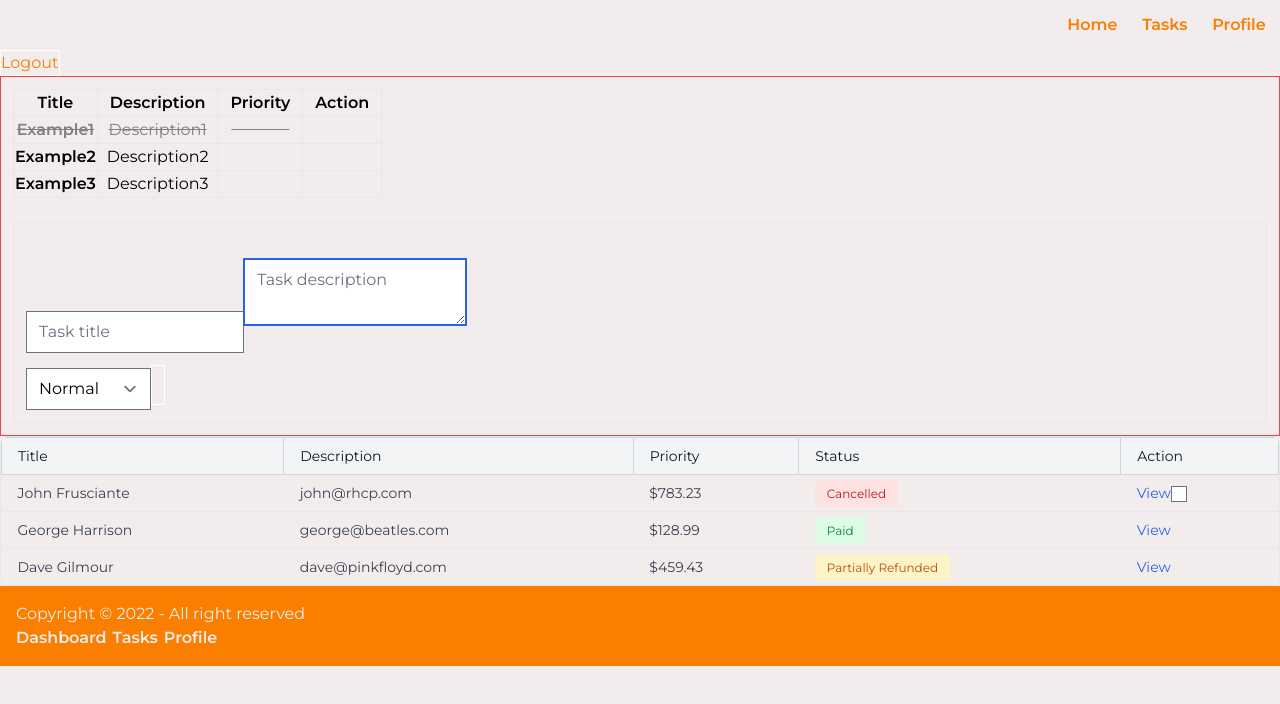
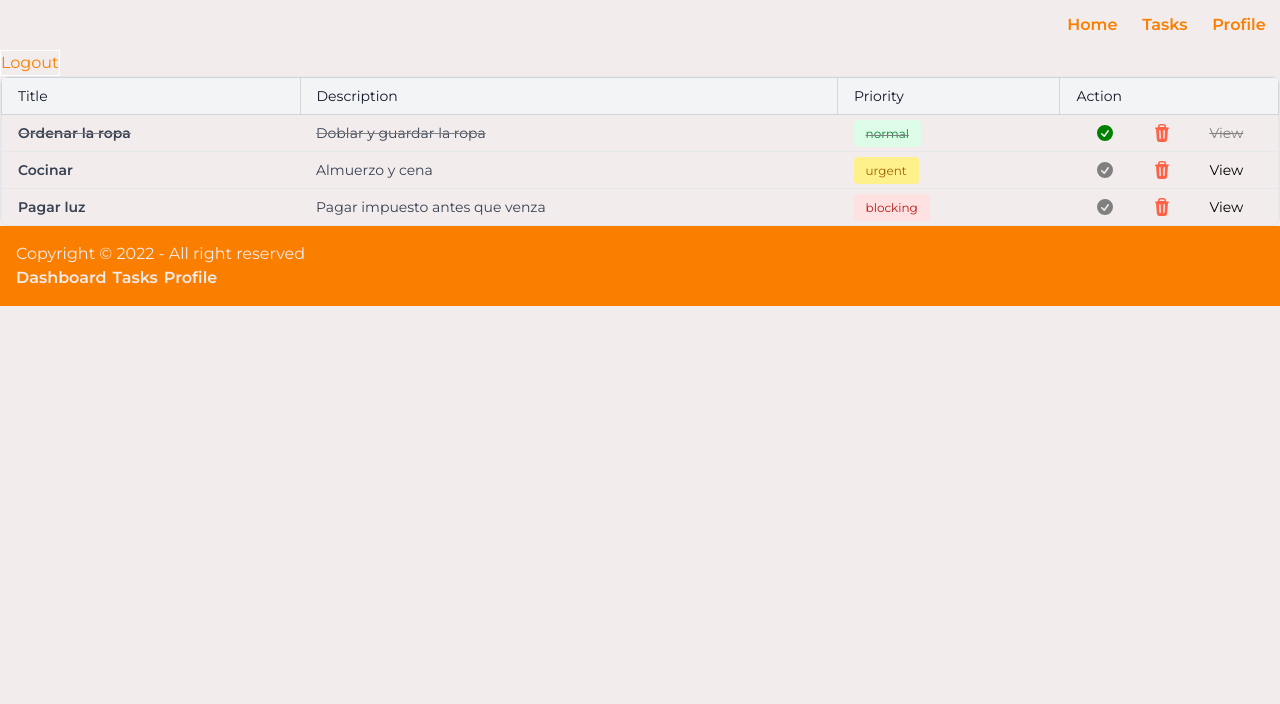
Before and after one commit to LocusNiger/open-bootcamp-project, a React (Vite) app: page /tasks in a window 1280 px wide. Shown: the top 704 px of the page. Built offline with nearby package versions, Linux system fonts and the light colour scheme.

Commit message:
feat: new table component (for tasks in home)

```diff
--- a/src/components/container/TaskListComponent.jsx
+++ b/src/components/container/TaskListComponent.jsx
@@ -3,6 +3,7 @@ import { useEffect, useState } from "react";
 /* Models */
 import { LEVELS } from "../../models/levels.enum";
 import { Task } from "../../models/task.class";
+
 /* Components */
 import TaskForm from "../pure/forms/TaskForm";
 import TaskComponent from "../pure/TaskComponent";
@@ -38,7 +39,6 @@ const TaskListComponent = () => {
 
   /* Función para eliminar la tarea que recibe */
   const deleteTask = (task) => {
-    console.log("Tarea eliminada");
     const index = tasks.indexOf(task); /* busco el índice de la tarea a modificar */
     const tempTasks = [...tasks]; /* arreglo temporal para hacer las modificaciones */
     tempTasks.splice(index, 1); /* elimino la tarea en el arreglo temporal */
@@ -59,9 +59,9 @@ const TaskListComponent = () => {
           {/* card header (title) */}
 
           {/* card body (content) */}
-          <div className="card-body card-styles" data-mdb-perfect-scrollbar="true">
+          <div className="" data-mdb-perfect-scrollbar="true">
             {tasks.length > 0 ? (
-              <div className="p-3 col-12 m-0 row">
+              <div className="p-3">
                 <table>
                   <thead>
                     <tr>
@@ -88,7 +88,7 @@ const TaskListComponent = () => {
                 </table>
               </div>
             ) : (
-              <div className="p-3 col-12 m-0 row text-center">
+              <div className="p-3">
                 <h4>You are up to date with your tasks!</h4>
               </div>
             )}
--- a/src/components/pure/TaskComponent.jsx
+++ b/src/components/pure/TaskComponent.jsx
@@ -1,11 +1,12 @@
 import PropTypes from "prop-types";
 import { useEffect } from "react";
+import { Link } from "react-router-dom";
 import { LEVELS } from "../../models/levels.enum";
 import { Task } from "../../models/task.class";
 import "../../styles/task.scss";
 
 /* Componente que renderiza la tarea que le pasan por prop */
-const TaskComponent = ({ task, complete, deleteTask }) => {
+const TaskComponent = ({ task, complete, deleteTask, key }) => {
   /* Cada vez que se modifique una tarea, se ejecutara el useEffect */
   useEffect(() => {
     console.log("Created task");
@@ -19,21 +20,17 @@ const TaskComponent = ({ task, complete, deleteTask }) => {
     switch (task.level) {
       case LEVELS.NORMAL:
         return (
-          <p className="mb-0">
-            <span className="badge bg-primary">{task.level}</span>
-          </p>
+          <strong className="rounded bg-green-100 px-3 py-1.5 text-xs font-medium text-green-700">{task.level}</strong>
         );
       case LEVELS.URGENT:
         return (
-          <p className="mb-0">
-            <span className="badge bg-warning">{task.level}</span>
-          </p>
+          <strong className="rounded bg-yellow-200 px-3 py-1.5 text-xs font-medium text-yellow-700">
+            {task.level}
+          </strong>
         );
       case LEVELS.BLOCKING:
         return (
-          <p className="mb-0">
-            <span className="badge bg-danger">{task.level}</span>
-          </p>
+          <strong className="rounded bg-red-100 px-3 py-1.5 text-xs font-medium text-red-700">{task.level}</strong>
         );
       default:
         break;
@@ -44,35 +41,67 @@ const TaskComponent = ({ task, complete, deleteTask }) => {
   const taskCompletedIcon = () => {
     if (task.completed) {
       return (
-        <i
-          className="bi bi-check-square-fill"
+        <svg
+          xmlns="http://www.w3.org/2000/svg"
+          viewBox="0 0 20 20"
+          fill="currentColor"
+          className="w-5 h-5"
           onClick={() => complete(task)}
-          style={{ color: "green", fontSize: "1rem" }}
-        ></i>
+          style={{ color: "green", fontSize: "1rem", cursor: "pointer" }}
+        >
+          <path
+            fillRule="evenodd"
+            d="M10 18a8 8 0 100-16 8 8 0 000 16zm3.857-9.809a.75.75 0 00-1.214-.882l-3.483 4.79-1.88-1.88a.75.75 0 10-1.06 1.061l2.5 2.5a.75.75 0 001.137-.089l4-5.5z"
+            clipRule="evenodd"
+          />
+        </svg>
       );
     } else {
       return (
-        <i
-          className="bi bi-check-square"
+        <svg
+          xmlns="http://www.w3.org/2000/svg"
+          viewBox="0 0 20 20"
+          fill="currentColor"
+          className="w-5 h-5"
           onClick={() => complete(task)}
-          style={{ color: "grey", fontSize: "1rem" }}
-        ></i>
+          style={{ color: "grey", fontSize: "1rem", cursor: "pointer" }}
+        >
+          <path
+            fillRule="evenodd"
+            d="M10 18a8 8 0 100-16 8 8 0 000 16zm3.857-9.809a.75.75 0 00-1.214-.882l-3.483 4.79-1.88-1.88a.75.75 0 10-1.06 1.061l2.5 2.5a.75.75 0 001.137-.089l4-5.5z"
+            clipRule="evenodd"
+          />
+        </svg>
       );
     }
   };
 
   return (
-    <tr className={task.completed ? "fw-normal border task-completed" : "fw-normal border"}>
-      <td className="border text-center">
-        <span className="task-name ">{task.name}</span>
+    <tr className={task.completed ? "border task-completed" : "border"}>
+      <td className="whitespace-nowrap px-4 py-2 text-gray-700">
+        <span className="task-name">{task.name}</span>
       </td>
-      <td className="text-center border">
+      <td className="whitespace-nowrap px-4 py-2 text-gray-700">
         <span>{task.description}</span>
       </td>
-      <td className="border text-center">{taskLevelBadge()}</td>
-      <td className="d-flex justify-content-around align-items-center border">
+      <td className="whitespace-nowrap px-4 py-2">{taskLevelBadge()}</td>
+      <td className="whitespace-nowrap px-4 py-2 flex justify-around">
         {taskCompletedIcon()}
-        <i className="bi bi-trash" style={{ color: "tomato", fontSize: "1rem" }} onClick={() => deleteTask(task)}></i>
+        <svg
+          xmlns="http://www.w3.org/2000/svg"
+          viewBox="0 0 20 20"
+          fill="currentColor"
+          className="w-5 h-5"
+          style={{ color: "tomato" }}
+          onClick={() => deleteTask(task)}
+        >
+          <path
+            fillRule="evenodd"
+            d="M8.75 1A2.75 2.75 0 006 3.75v.443c-.795.077-1.584.176-2.365.298a.75.75 0 10.23 1.482l.149-.022.841 10.518A2.75 2.75 0 007.596 19h4.807a2.75 2.75 0 002.742-2.53l.841-10.52.149.023a.75.75 0 00.23-1.482A41.03 41.03 0 0014 4.193V3.75A2.75 2.75 0 0011.25 1h-2.5zM10 4c.84 0 1.673.025 2.5.075V3.75c0-.69-.56-1.25-1.25-1.25h-2.5c-.69 0-1.25.56-1.25 1.25v.325C8.327 4.025 9.16 4 10 4zM8.58 7.72a.75.75 0 00-1.5.06l.3 7.5a.75.75 0 101.5-.06l-.3-7.5zm4.34.06a.75.75 0 10-1.5-.06l-.3 7.5a.75.75 0 101.5.06l.3-7.5z"
+            clipRule="evenodd"
+          />
+        </svg>
+        <Link to={`/tasks/${task.key}`}>View</Link>
       </td>
     </tr>
   );
--- a/src/components/pure/TaskTableComponent.jsx
+++ b/src/components/pure/TaskTableComponent.jsx
@@ -1,4 +1,56 @@
+import { useEffect, useState } from "react";
+
+/* Models */
+import { LEVELS } from "../../models/levels.enum";
+import { Task } from "../../models/task.class";
+
+/* Components */
+import TaskForm from "../pure/forms/TaskForm";
+import TaskComponent from "../pure/TaskComponent";
+
+/* Componente contenedor de lista de tareas */
 export default function TaskTableComponent() {
+  /* Creo una nueva tarea con el constructor (Task) */
+  const defaultTask1 = new Task("Ordenar la ropa", "Doblar y guardar la ropa", true, LEVELS.NORMAL);
+  const defaultTask2 = new Task("Cocinar", "Almuerzo y cena", false, LEVELS.URGENT);
+  const defaultTask3 = new Task("Pagar luz", "Pagar impuesto antes que venza", false, LEVELS.BLOCKING);
+
+  /* Estado para manejar las tareas */
+  const [tasks, setTasks] = useState([defaultTask1, defaultTask2, defaultTask3]);
+  const [loading, setLoading] = useState(false);
+
+  /* Control de ciclo de vida del componente. Se renderiza c/vez que cambie una tarea */
+  useEffect(() => {
+    setLoading(true);
+    console.log("Task state has been modified. Loading: " + loading);
+    setLoading(false);
+    return () => {
+      console.log("TaskList component is going to unmount");
+    };
+  }, [tasks]);
+
+  /* Función para marcar como completada la tarea que recibe */
+  const completeTask = (task) => {
+    const index = tasks.indexOf(task); /* busco el índice de la tarea a modificar */
+    const tempTasks = [...tasks]; /* arreglo temporal para hacer las modificaciones */
+    tempTasks[index].completed = !tempTasks[index].completed; /* cambio el atributo completed */
+    setTasks(tempTasks); /* seteo el arreglo ya modificado */
+  };
+
+  /* Función para eliminar la tarea que recibe */
+  const deleteTask = (task) => {
+    const index = tasks.indexOf(task); /* busco el índice de la tarea a modificar */
+    const tempTasks = [...tasks]; /* arreglo temporal para hacer las modificaciones */
+    tempTasks.splice(index, 1); /* elimino la tarea en el arreglo temporal */
+    setTasks(tempTasks); /* seteo el arreglo ya modificado */
+  };
+
+  /* Función para agregar una nueva tarea */
+  const addTask = (task) => {
+    const tempTasks = [...tasks];
+    tempTasks.push(task);
+    setTasks(tempTasks);
+  };
   return (
     <div>
       <div className="overflow-hidden overflow-x-auto rounded-lg border border-gray-200">
@@ -14,9 +66,7 @@ export default function TaskTableComponent() {
               <th className="border border-gray-300 whitespace-nowrap px-4 py-2 text-left font-medium text-gray-900">
                 <div className="flex items-center gap-2">Priority</div>
               </th>
-              <th className="border border-gray-300 whitespace-nowrap px-4 py-2 text-left font-medium text-gray-900">
-                Status
-              </th>
+
               <th className="border border-gray-300 whitespace-nowrap px-4 py-2 text-left font-medium text-gray-900">
                 Action
               </th>
@@ -24,50 +74,10 @@ export default function TaskTableComponent() {
           </thead>
 
           <tbody className="divide-y divide-gray-200">
-            <tr>
-              <td className="whitespace-nowrap px-4 py-2 text-gray-700">John Frusciante</td>
-              <td className="whitespace-nowrap px-4 py-2 text-gray-700">john@rhcp.com</td>
-              <td className="whitespace-nowrap px-4 py-2 text-gray-700">$783.23</td>
-              <td className="whitespace-nowrap px-4 py-2">
-                <strong className="rounded bg-red-100 px-3 py-1.5 text-xs font-medium text-red-700">Cancelled</strong>
-              </td>
-              <td className="whitespace-nowrap px-4 py-2">
-                <a href="#" className="text-sm font-medium text-blue-600 hover:underline">
-                  View
-                </a>
-                <input type="checkbox" />
-              </td>
-            </tr>
-
-            <tr>
-              <td className="whitespace-nowrap px-4 py-2 text-gray-700">George Harrison</td>
-              <td className="whitespace-nowrap px-4 py-2 text-gray-700">george@beatles.com</td>
-              <td className="whitespace-nowrap px-4 py-2 text-gray-700">$128.99</td>
-              <td className="whitespace-nowrap px-4 py-2">
-                <strong className="rounded bg-green-100 px-3 py-1.5 text-xs font-medium text-green-700">Paid</strong>
-              </td>
-              <td className="whitespace-nowrap px-4 py-2">
-                <a href="#" className="text-sm font-medium text-blue-600 hover:underline">
-                  View
-                </a>
-              </td>
-            </tr>
-
-            <tr>
-              <td className="whitespace-nowrap px-4 py-2 text-gray-700">Dave Gilmour</td>
-              <td className="whitespace-nowrap px-4 py-2 text-gray-700">dave@pinkfloyd.com</td>
-              <td className="whitespace-nowrap px-4 py-2 text-gray-700">$459.43</td>
-              <td className="whitespace-nowrap px-4 py-2">
-                <strong className="rounded bg-amber-100 px-3 py-1.5 text-xs font-medium text-amber-700">
-                  Partially Refunded
-                </strong>
-              </td>
-              <td className="whitespace-nowrap px-4 py-2">
-                <a href="#" className="text-sm font-medium text-blue-600 hover:underline">
-                  View
-                </a>
-              </td>
-            </tr>
+            {/* Le paso por props la tarea a mostrar. TaskComponent => comp. presentacional */}
+            {tasks.map((task, index) => {
+              return <TaskComponent key={index} task={task} complete={completeTask} deleteTask={deleteTask} />;
+            })}
           </tbody>
         </table>
       </div>
--- a/src/pages/tasks/TasksPage.jsx
+++ b/src/pages/tasks/TasksPage.jsx
@@ -1,9 +1,9 @@
-import TaskListComponent from "../../components/container/TaskListComponent";
+import TaskTableComponent from "../../components/pure/TaskTableComponent";
 
 const TasksPage = () => {
   return (
     <>
-      <TaskListComponent />
+      <TaskTableComponent />
     </>
   );
 };
```
Also changed, not shown: src/pages/home/HomeWithLogin.jsx (+2 -6 lines).
